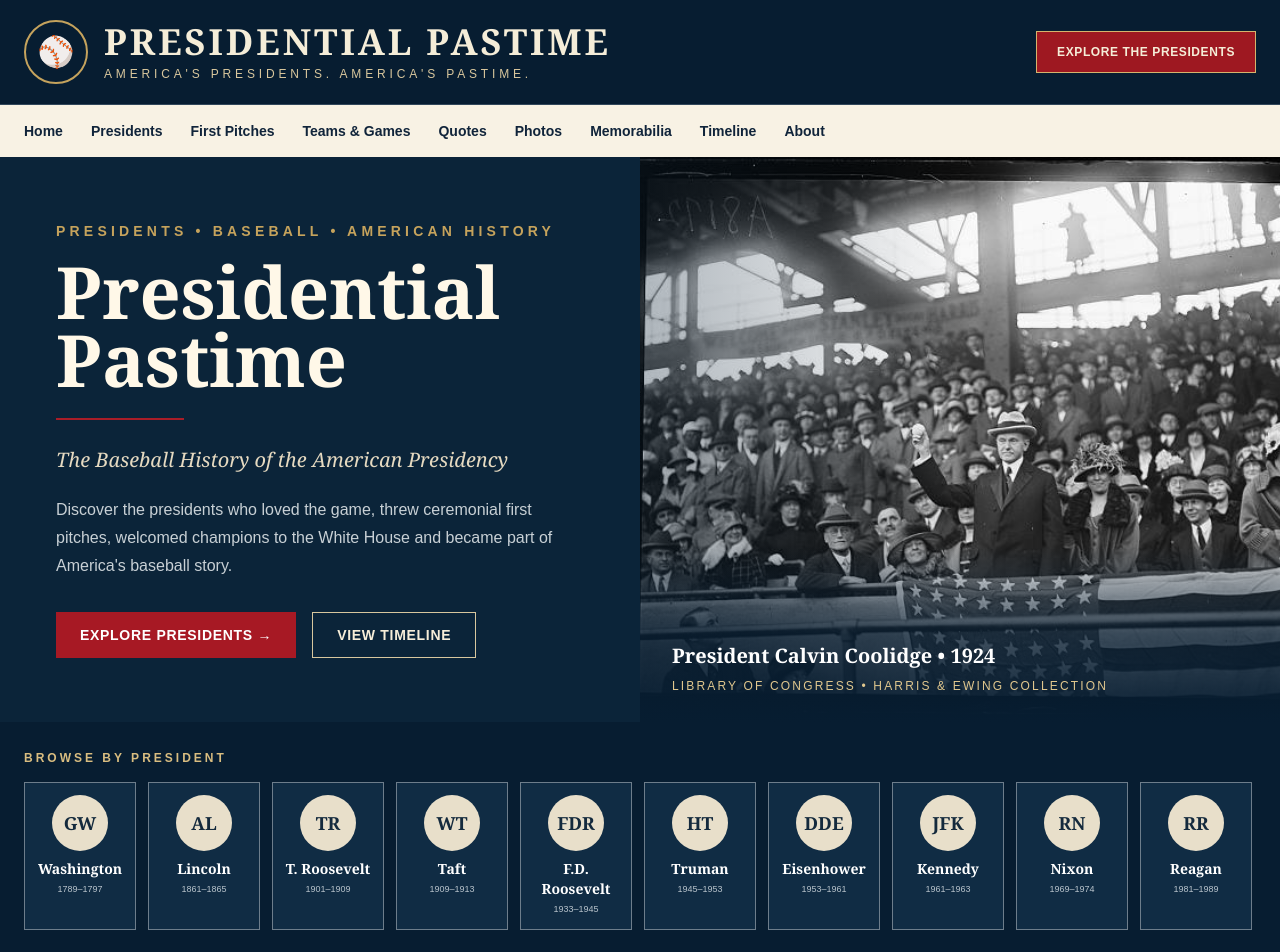
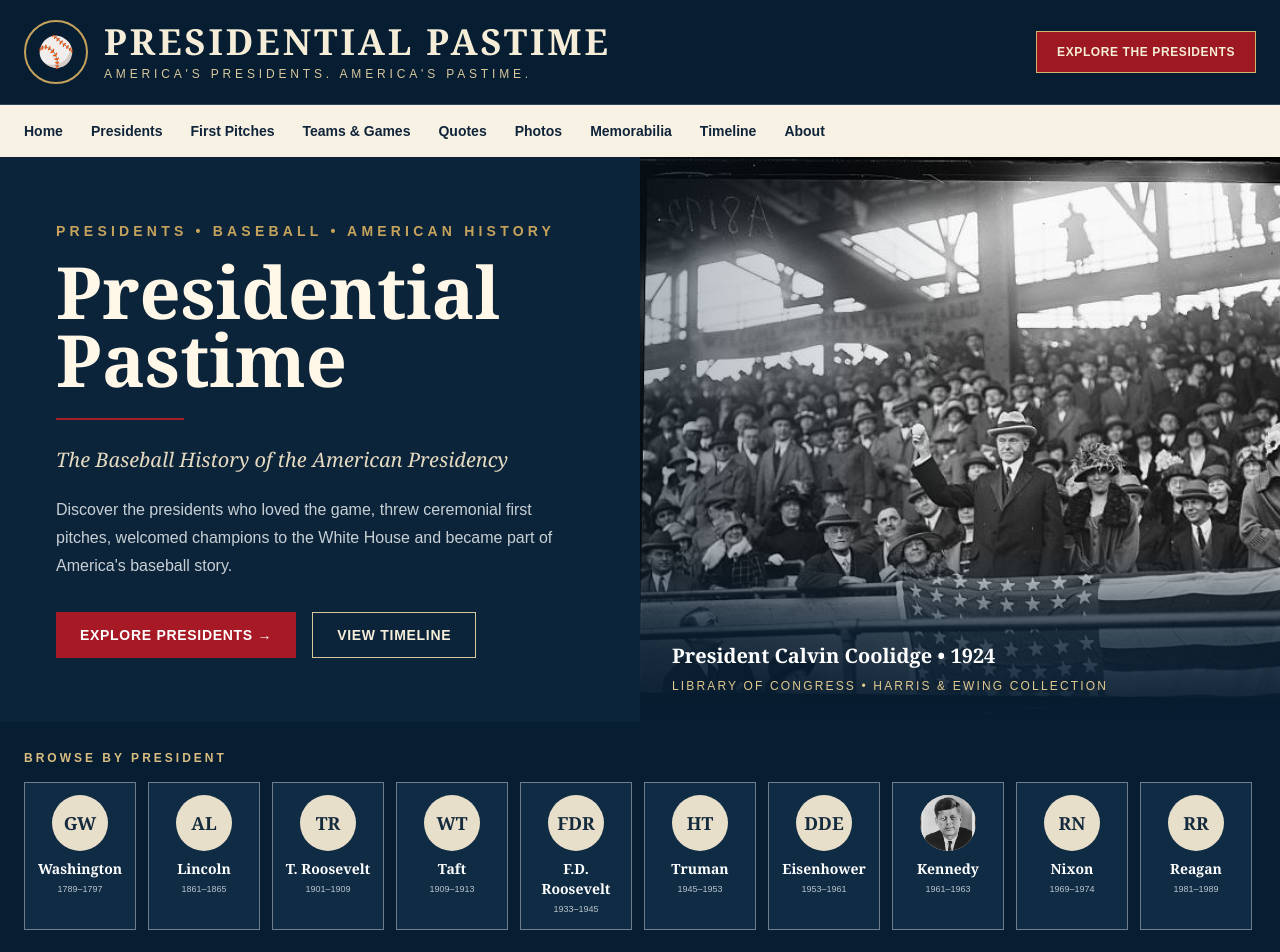
Before and after one commit to boatergent84/presidential-pastime, a Next.js app: page / in a window 1280 px wide. Shown: the top 952 px of the page. Built offline with nearby package versions, Linux system fonts and the light colour scheme.

Commit message:
Add JFK presidential portrait

```diff
--- a/src/app/page.tsx
+++ b/src/app/page.tsx
@@ -6,7 +6,7 @@ const presidents = [
   ["FDR", "F.D. Roosevelt", "1933–1945"],
   ["HT", "Truman", "1945–1953"],
   ["DDE", "Eisenhower", "1953–1961"],
-  ["JFK", "Kennedy", "1961–1963"],
+  ["/jfk-portrait.jpg", "Kennedy", "1961–1963"],
   ["RN", "Nixon", "1969–1974"],
   ["RR", "Reagan", "1981–1989"],
   ["GHB", "H.W. Bush", "1989–1993"],
@@ -146,7 +146,15 @@ export default function Home() {
               >
 
                 <div className="mx-auto mb-2 flex h-14 w-14 items-center justify-center rounded-full bg-[#e8dfca] font-serif text-lg font-bold text-[#142a3d]">
-                  {initials}
+                  {initials.startsWith("/") ? (
+  <img
+    src={initials}
+    alt={`${name} portrait`}
+    className="h-14 w-14 rounded-full object-cover grayscale"
+  />
+) : (
+  initials
+)}
                 </div>
 
                 <p className="font-serif text-sm font-bold">
```
Also changed, not shown: public/jfk-portrait.jpg (added).
